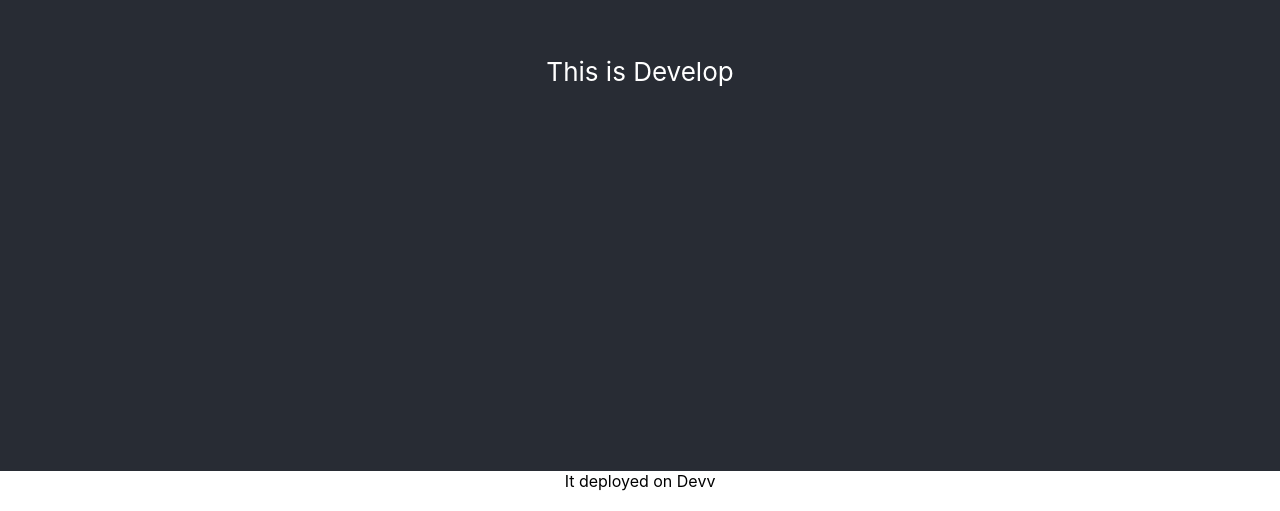
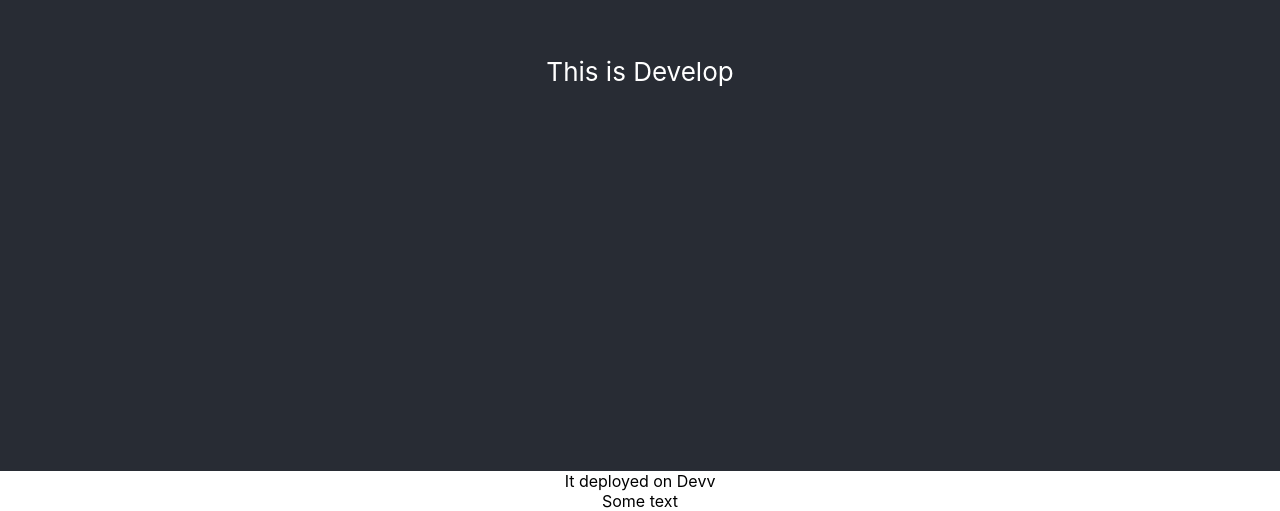
Before and after one commit to tanyavalko/Algorithms_DataStructures, a React (Create React App) app: page / in a window 1280 px wide. Shown: the part 329-840 px from the top of the page. Built offline with nearby package versions, Linux system fonts and the light colour scheme.

Commit message:
update text

```diff
--- a/src/App.tsx
+++ b/src/App.tsx
@@ -6,6 +6,7 @@ function App() {
     <div className="App">
       <header className="App-header">This is Develop</header>
       <DeployOnDevComp />
+      <div>Some text</div>
     </div>
   );
 }
```
